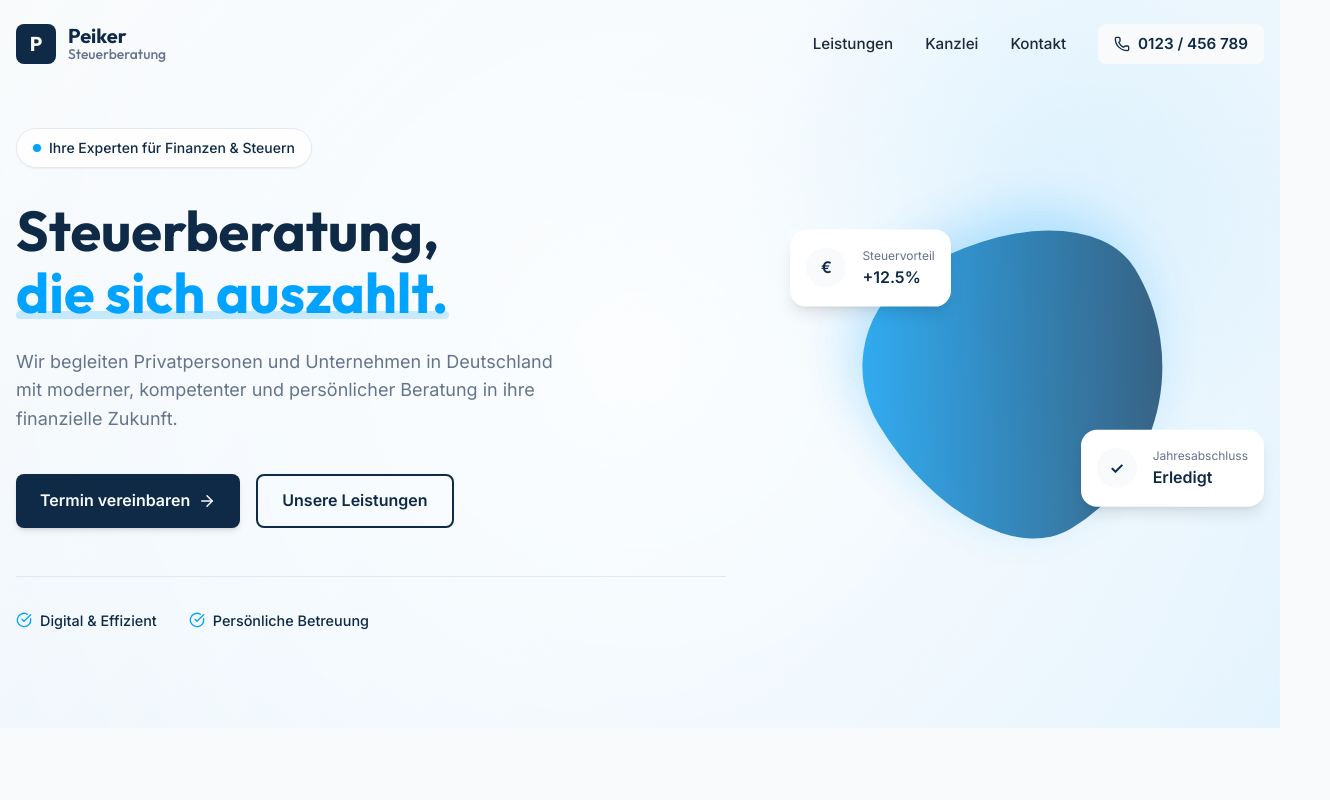
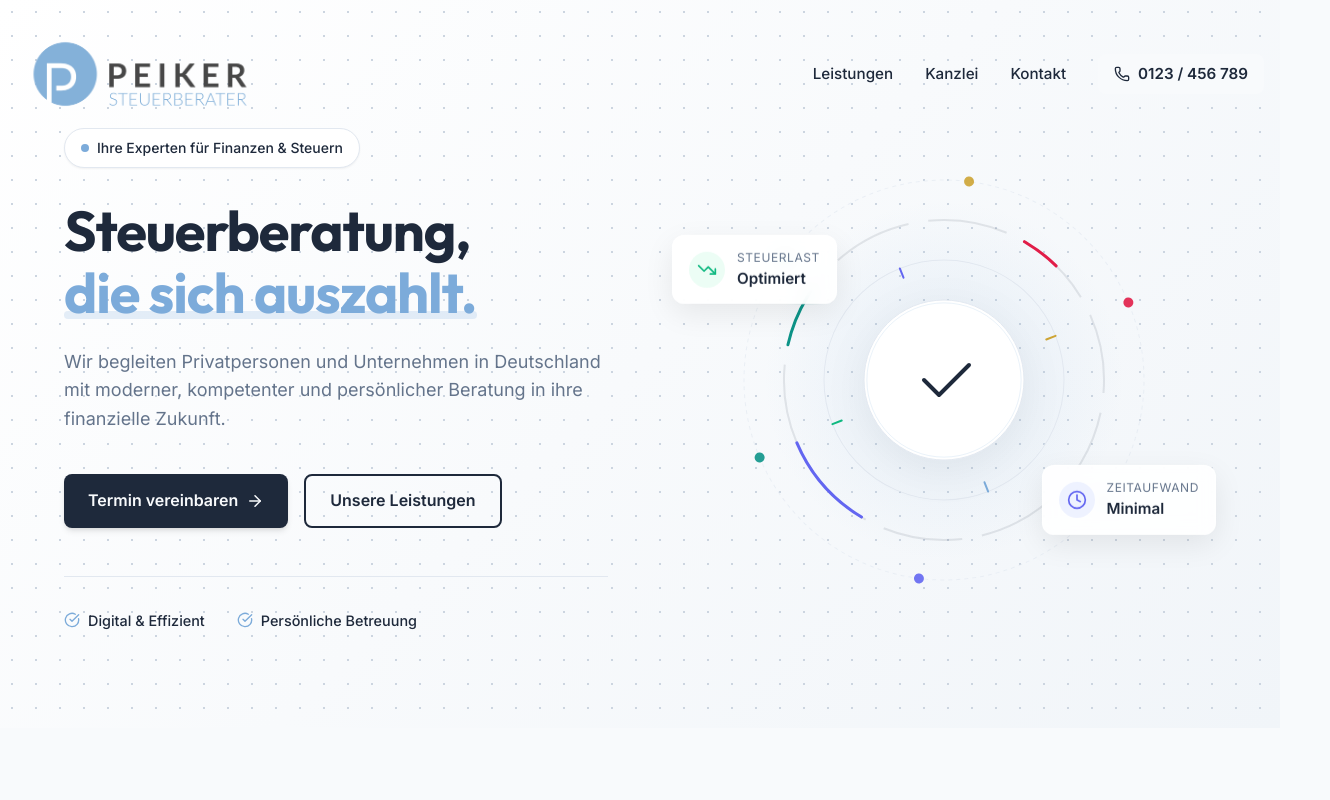
Before and after one commit to peiker-bit/Website, a React (Vite) app: page / in a window 1280 px wide. Shown: the top 800 px of the page, 1330 px wide, since content can reach past the window. Built offline with nearby package versions, Linux system fonts and the light colour scheme.

Commit message:
Update components and styles

```diff
--- a/src/components/About.jsx
+++ b/src/components/About.jsx
@@ -62,7 +62,7 @@ const About = () => {
                                 whileInView={{ scale: 1, opacity: 1, rotate: -5, x: 0, y: 0 }}
                                 viewport={{ once: true }}
                                 transition={{ duration: 0.5, delay: 0.2 }}
-                                className="stack-card bg-accent text-white offset-card"
+                                className="stack-card bg-secondary text-white offset-card"
                             >
                                 <h3>100%</h3>
                                 <p>Digital</p>
@@ -177,6 +177,7 @@ const About = () => {
 
         .bg-primary { background: var(--color-primary); }
         .bg-accent { background: var(--color-accent); }
+        .bg-secondary { background: var(--color-secondary); }
 
         .offset-card {
             position: absolute;
--- a/src/components/Footer.jsx
+++ b/src/components/Footer.jsx
@@ -1,4 +1,5 @@
 import React from 'react';
+import logo from '../assets/logo.png';
 
 const Footer = () => {
     return (
@@ -6,9 +7,8 @@ const Footer = () => {
             <div className="container">
                 <div className="footer-top">
                     <div className="footer-brand">
-                        <div className="logo-text">
-                            <span className="name">Peiker</span>
-                            <span className="sub">Steuerberatung</span>
+                        <div className="footer-logo">
+                            <img src={logo} alt="Peiker Steuerberater" className="logo-img-footer" />
                         </div>
                         <p>
                             Moderne Steuerberatung für eine<br />erfolgreiche Zukunft.
@@ -47,6 +47,7 @@ const Footer = () => {
             <style>{`
         .footer {
           background-color: var(--color-primary);
+          background-image: radial-gradient(circle at 50% 0%, rgba(13, 148, 136, 0.15) 0%, transparent 70%);
           color: var(--color-text-light);
           padding: 5rem 0 2rem;
         }
@@ -58,18 +59,17 @@ const Footer = () => {
           margin-bottom: 4rem;
         }
 
-        .footer-brand .name {
-            font-size: 1.5rem;
-            font-weight: 700;
-            display: block;
-        }
-
-        .footer-brand .sub {
-            font-size: 0.9rem;
-            color: rgba(255,255,255,0.7);
-            font-weight: 500;
+        .logo-img-footer {
+            height: 90px;
+            width: auto;
+            object-fit: contain;
+            background: white;
+            padding: 10px 15px;
+            border-radius: 8px;
+            opacity: 1;
             margin-bottom: 1rem;
-            display: block;
+            margin-left: 0;
+            box-shadow: 0 4px 6px rgba(0,0,0,0.1);
         }
 
         .footer-brand p {
--- a/src/components/Header.jsx
+++ b/src/components/Header.jsx
@@ -1,5 +1,6 @@
 import React, { useState, useEffect } from 'react';
 import { Menu, X, Phone, Mail } from 'lucide-react';
+import logo from '../assets/logo.png';
 
 const Header = () => {
   const [isScrolled, setIsScrolled] = useState(false);
@@ -17,11 +18,7 @@ const Header = () => {
     <header className={`header ${isScrolled ? 'scrolled' : ''}`}>
       <div className="container header-container">
         <div className="logo">
-                    <span className="logo-icon">P</span>
-                    <div className="logo-text">
-                        <span className="name">Peiker</span>
-                        <span className="sub">Steuerberatung</span>
-                    </div>
+          <img src={logo} alt="Peiker Steuerberater" className="logo-img" />
         </div>
 
         <nav className={`nav-links ${isMenuOpen ? 'open' : ''}`}>
@@ -66,42 +63,16 @@ const Header = () => {
           justify-content: space-between;
         }
 
+
         .logo {
           display: flex;
           align-items: center;
-          gap: 0.75rem;
-          font-family: var(--font-heading);
         }
 
-        .logo-icon {
-          width: 40px;
-          height: 40px;
-          background: var(--color-primary);
-          color: white;
-          display: flex;
-          align-items: center;
-          justify-content: center;
-          font-weight: 700;
-          font-size: 1.25rem;
-          border-radius: 8px;
-        }
-
-        .logo-text {
-          display: flex;
-          flex-direction: column;
-          line-height: 1.1;
-        }
-
-        .logo-text .name {
-          font-weight: 700;
-          color: var(--color-primary);
-          font-size: 1.25rem;
-        }
-
-        .logo-text .sub {
-          font-size: 0.875rem;
-          color: var(--color-text-muted);
-          font-weight: 500;
+        .logo-img {
+            height: 100px;
+            width: auto;
+            object-fit: contain;
         }
 
         .nav-links {
--- a/src/components/Hero.jsx
+++ b/src/components/Hero.jsx
@@ -1,5 +1,5 @@
 import React from 'react';
-import { ArrowRight, CheckCircle } from 'lucide-react';
+import { ArrowRight, CheckCircle, TrendingDown, Clock } from 'lucide-react';
 import { motion } from 'framer-motion';
 
 const Hero = () => {
@@ -88,50 +88,116 @@ const Hero = () => {
                 </div>
 
                 <div className="hero-visual">
-                    <motion.div
-                        animate={{
-                            borderRadius: ["30% 70% 70% 30% / 30% 30% 70% 70%", "70% 30% 30% 70% / 70% 70% 30% 30%", "30% 70% 70% 30% / 30% 30% 70% 70%"],
-                            rotate: [0, 180, 360],
-                        }}
-                        transition={{ duration: 15, repeat: Infinity, ease: "linear" }}
-                        className="abstract-shape"
-                    ></motion.div>
+                    <div className="cycle-container">
+                        <svg viewBox="0 0 500 500" className="digital-cycle">
+                            <defs>
+                                <radialGradient id="center-glow" cx="0.5" cy="0.5" r="0.5">
+                                    <stop offset="0%" stopColor="var(--color-accent)" stopOpacity="0.15" />
+                                    <stop offset="100%" stopColor="var(--color-accent)" stopOpacity="0" />
+                                </radialGradient>
+                            </defs>
 
-                    <motion.div
-                        initial={{ y: -20, opacity: 0 }}
-                        animate={{ y: 0, opacity: 1 }}
-                        transition={{ delay: 1.2, duration: 0.5 }}
-                    >
+                            {/* Center Glow Area */}
+                            <circle cx="250" cy="250" r="180" fill="url(#center-glow)" />
+
+                            {/* Outer Ring - Connection Points */}
+                            <motion.g
+                                style={{ transformOrigin: "250px 250px" }}
+                                animate={{ rotate: 360 }}
+                                transition={{ duration: 60, repeat: Infinity, ease: "linear" }}
+                            >
+                                <circle cx="250" cy="250" r="200" stroke="var(--color-border)" strokeWidth="1" fill="none" strokeDasharray="4 4" opacity="0.6" />
+                                {[0, 60, 120, 180, 240, 300].map((deg, i) => (
+                                    <circle key={i} cx={250 + 200 * Math.cos(deg * Math.PI / 180)} cy={250 + 200 * Math.sin(deg * Math.PI / 180)} r="5" fill={['var(--color-accent)', 'var(--color-indigo)', 'var(--color-secondary)', 'var(--color-emerald)', 'var(--color-gold)', 'var(--color-rose)'][i]} opacity="0.9" />
+                                ))}
+                            </motion.g>
+
+                            {/* Middle Ring - The "Locking" Mechanism */}
+                            <motion.g
+                                style={{ transformOrigin: "250px 250px" }}
+                                animate={{ rotate: [0, 120, 120, 240, 240, 360] }}
+                                transition={{
+                                    duration: 15,
+                                    repeat: Infinity,
+                                    ease: "easeInOut",
+                                    times: [0, 0.2, 0.4, 0.6, 0.8, 1]
+                                }}
+                            >
+                                <circle cx="250" cy="250" r="160" stroke="var(--color-primary)" strokeWidth="2" fill="none" strokeDasharray="80 20" opacity="0.1" />
+                                {/* Segments representing data blocks */}
+                                <circle cx="250" cy="250" r="160" stroke="var(--color-indigo)" strokeWidth="3" fill="none" strokeDasharray="100 905" strokeLinecap="round" />
+                                <circle cx="250" cy="250" r="160" stroke="var(--color-secondary)" strokeWidth="3" fill="none" strokeDasharray="60 945" strokeDashoffset="-200" strokeLinecap="round" />
+                                <circle cx="250" cy="250" r="160" stroke="var(--color-rose)" strokeWidth="3" fill="none" strokeDasharray="40 965" strokeDashoffset="-500" strokeLinecap="round" />
+                            </motion.g>
+
+                            {/* Inner Ring - Rapid Data Flow */}
+                            <motion.g
+                                style={{ transformOrigin: "250px 250px" }}
+                                animate={{ rotate: -360 }}
+                                transition={{ duration: 20, repeat: Infinity, ease: "linear" }}
+                            >
+                                <circle cx="250" cy="250" r="120" stroke="var(--color-border)" strokeWidth="1" fill="none" />
+                                <path d="M250,130 L250,140" stroke="var(--color-emerald)" strokeWidth="2" strokeLinecap="round" />
+                                <path d="M250,360 L250,370" stroke="var(--color-gold)" strokeWidth="2" strokeLinecap="round" />
+                                <path d="M130,250 L140,250" stroke="var(--color-accent)" strokeWidth="2" strokeLinecap="round" />
+                                <path d="M360,250 L370,250" stroke="var(--color-indigo)" strokeWidth="2" strokeLinecap="round" />
+                            </motion.g>
+
+                            {/* Center Icon - Dynamic Pulse */}
+                            <motion.g
+                                initial={{ scale: 0.8, opacity: 0 }}
+                                animate={{ scale: 1, opacity: 1 }}
+                                transition={{ duration: 1, delay: 0.2 }}
+                            >
+                                <circle cx="250" cy="250" r="80" fill="white" stroke="var(--color-border)" strokeWidth="1" className="center-circle" />
+                                <motion.circle
+                                    cx="250" cy="250" r="75"
+                                    stroke="var(--color-accent)" strokeWidth="1" fill="none" opacity="0.2"
+                                    animate={{ r: [75, 85, 75], opacity: [0.2, 0, 0.2] }}
+                                    transition={{ duration: 3, repeat: Infinity }}
+                                />
+                                {/* Shield/Check Icon */}
+                                <path d="M230 250 L245 265 L275 235" stroke="var(--color-primary)" strokeWidth="4" fill="none" strokeLinecap="round" strokeLinejoin="round" />
+                            </motion.g>
+                        </svg>
+
+                        {/* Floating Cards */}
                         <motion.div
-                            animate={{ y: [-10, 10, -10] }}
-                            transition={{ duration: 4, repeat: Infinity, ease: "easeInOut" }}
-                            className="card-float card-1"
+                            className="card-float card-optimize"
+                            initial={{ x: -20, opacity: 0 }}
+                            animate={{ x: 0, opacity: 1, y: [-5, 5, -5] }}
+                            transition={{
+                                x: { delay: 0.5, duration: 0.5 },
+                                y: { duration: 4, repeat: Infinity, ease: "easeInOut" }
+                            }}
                         >
-                            <div className="card-icon">€</div>
+                            <div className="card-icon icon-optimize" style={{ color: 'var(--color-emerald)', background: '#ECFDF5' }}>
+                                <TrendingDown size={20} />
+                            </div>
                             <div className="card-content">
-                                <div className="card-label">Steuervorteil</div>
-                                <div className="card-value">+12.5%</div>
+                                <div className="card-label">Steuerlast</div>
+                                <div className="card-value">Optimiert</div>
                             </div>
                         </motion.div>
-                    </motion.div>
 
-                    <motion.div
-                        initial={{ y: 20, opacity: 0 }}
-                        animate={{ y: 0, opacity: 1 }}
-                        transition={{ delay: 1.4, duration: 0.5 }}
-                    >
                         <motion.div
-                            animate={{ y: [10, -10, 10] }}
-                            transition={{ duration: 5, repeat: Infinity, ease: "easeInOut", delay: 0.5 }}
-                            className="card-float card-2"
+                            className="card-float card-secure"
+                            initial={{ x: 20, opacity: 0 }}
+                            animate={{ x: 0, opacity: 1, y: [5, -5, 5] }}
+                            transition={{
+                                x: { delay: 0.8, duration: 0.5 },
+                                y: { duration: 5, repeat: Infinity, ease: "easeInOut", delay: 1 }
+                            }}
                         >
-                            <div className="card-icon">✓</div>
+                            <div className="card-icon icon-secure" style={{ color: 'var(--color-indigo)', background: '#EEF2FF' }}>
+                                <Clock size={20} />
+                            </div>
                             <div className="card-content">
-                                <div className="card-label">Jahresabschluss</div>
-                                <div className="card-value">Erledigt</div>
+                                <div className="card-label">Zeitaufwand</div>
+                                <div className="card-value">Minimal</div>
                             </div>
                         </motion.div>
-                    </motion.div>
+                    </div>
                 </div>
             </div>
 
@@ -151,45 +217,23 @@ const Hero = () => {
           left: 0;
           width: 100%;
           height: 100%;
-          background: linear-gradient(135deg, #F8FAFC 0%, #E0F2FE 100%);
+          background-color: #F8FAFC;
+          background-image: radial-gradient(#CCD5E0 1px, transparent 1px), linear-gradient(135deg, #FFFFFF 0%, #F1F5F9 100%);
+          background-size: 24px 24px, 100% 100%;
+          background-position: 0 0, 0 0;
           z-index: -1;
-        }
-
-        /* Animated gradient overlay */
-        .hero-bg::after {
-            content: '';
-            position: absolute;
-            top: -50%;
-            left: -50%;
-            width: 200%;
-            height: 200%;
-            background: radial-gradient(circle, rgba(255,255,255,0.8), transparent 60%);
-            animation: rotateBg 20s linear infinite;
-        }
-
-        @keyframes rotateBg {
-             from { transform: rotate(0deg); }
-             to { transform: rotate(360deg); }
-        }
-
-        .hero-bg::before {
-          content: '';
-          position: absolute;
-          top: -10%;
-          right: -5%;
-          width: 50%;
-          height: 80%;
-          background: radial-gradient(circle, rgba(0, 163, 255, 0.15) 0%, rgba(255, 255, 255, 0) 70%);
-          border-radius: 50%;
         }
 
         .hero-container {
           display: grid;
-          grid-template-columns: 1.2fr 0.8fr;
+          grid-template-columns: 1fr 1fr;
           gap: 4rem;
           align-items: center;
           position: relative;
           z-index: 1;
+          max-width: 1200px;
+          margin: 0 auto;
+          padding: 0 1.5rem;
         }
 
         .badge {
@@ -197,7 +241,7 @@ const Hero = () => {
           align-items: center;
           gap: 0.5rem;
           padding: 0.5rem 1rem;
-          background: rgba(255, 255, 255, 0.8);
+          background: white;
           border: 1px solid var(--color-border);
           border-radius: 50px;
           font-size: 0.875rem;
@@ -218,6 +262,7 @@ const Hero = () => {
           font-size: 3.5rem;
           margin-bottom: 1.5rem;
           line-height: 1.1;
+          letter-spacing: -0.02em;
         }
 
         .text-highlight {
@@ -233,7 +278,8 @@ const Hero = () => {
            left: 0;
            width: 100%;
            height: 8px;
-           background: rgba(0, 163, 255, 0.2);
+           background: var(--color-accent);
+           opacity: 0.2;
            z-index: -1;
            border-radius: 4px;
         }
@@ -243,6 +289,7 @@ const Hero = () => {
           color: var(--color-text-muted);
           margin-bottom: 2.5rem;
           max-width: 540px;
+          line-height: 1.6;
         }
 
         .hero-actions {
@@ -267,64 +314,90 @@ const Hero = () => {
           font-size: 0.9rem;
         }
 
+        /* --- Digital Cycle Visual Styles --- */
         .hero-visual {
             position: relative;
-            height: 400px;
+            height: 500px;
             display: flex;
             justify-content: center;
             align-items: center;
         }
 
-        .abstract-shape {
-            width: 300px;
-            height: 300px;
-            background: linear-gradient(120deg, var(--color-primary), var(--color-accent));
-            opacity: 0.8;
-            box-shadow: 0 20px 50px rgba(0, 163, 255, 0.3);
+        .cycle-container {
+            position: relative;
+            width: 100%;
+            height: 100%;
+            display: flex;
+            justify-content: center;
+            align-items: center;
+        }
+
+        .digital-cycle {
+            width: 100%;
+            max-width: 500px;
+            height: auto;
+            overflow: visible;
+        }
+
+        .center-circle {
+            filter: drop-shadow(0 10px 20px rgba(0,0,0,0.05));
         }
 
         .card-float {
             position: absolute;
-            background: white;
-            padding: 1rem;
-            border-radius: var(--radius-lg);
-            box-shadow: var(--shadow-lg);
+            background: rgba(255, 255, 255, 0.9);
+            backdrop-filter: blur(8px);
+            padding: 0.75rem 1rem;
+            border-radius: 12px;
+            box-shadow: 0 10px 30px rgba(0,0,0,0.08);
+            border: 1px solid rgba(255,255,255,0.5);
             display: flex;
             align-items: center;
-            gap: 1rem;
+            gap: 0.75rem;
             z-index: 2;
         }
 
-        .card-1 {
-            top: 10%;
-            left: 0;
+        .card-optimize {
+            top: 20%;
+            left: 0%;
         }
 
-        .card-2 {
+        .card-secure {
             bottom: 20%;
-            right: 0;
+            right: 0%;
         }
 
         .card-icon {
-            width: 40px;
-            height: 40px;
-            background: var(--color-bg-light);
+            width: 36px;
+            height: 36px;
             border-radius: 50%;
             display: flex;
             align-items: center;
             justify-content: center;
-            font-weight: bold;
-            color: var(--color-primary);
+            font-size: 1.2rem;
+        }
+
+        .icon-optimize {
+            background: #F0FDFA; /* Teal tint */
+            color: var(--color-secondary);
+        }
+
+        .icon-secure {
+            background: #ECFDF5;
+            color: #059669;
         }
 
         .card-label {
             font-size: 0.75rem;
             color: var(--color-text-muted);
+            text-transform: uppercase;
+            letter-spacing: 0.05em;
         }
 
         .card-value {
             font-weight: 700;
             color: var(--color-primary);
+            font-size: 0.95rem;
         }
 
         @media (max-width: 968px) {
@@ -343,6 +416,19 @@ const Hero = () => {
                 font-size: 2.5rem;
             }
 
+            .hero-text {
+                margin-left: auto;
+                margin-right: auto;
+            }
+
+            .hero-actions {
+                justify-content: center;
+            }
+
+            .hero-trust {
+                justify-content: center;
+            }
+
             .hero-visual {
                 display: none;
             }
--- a/src/components/Services.jsx
+++ b/src/components/Services.jsx
@@ -7,32 +7,38 @@ const services = [
   {
     icon: <Calculator size={32} />,
     title: 'Steuererklärung',
-    desc: 'Professionelle Erstellung Ihrer Einkommensteuererklärung für Arbeitnehmer, Rentner und Vermieter.'
+    desc: 'Professionelle Erstellung Ihrer Einkommensteuererklärung für Arbeitnehmer, Rentner und Vermieter.',
+    color: 'var(--color-accent)' // Blue
   },
   {
     icon: <Briefcase size={32} />,
     title: 'Jahresabschluss',
-    desc: 'Erstellung von Jahresabschlüssen und Gewinnermittlungen nach Handels- und Steuerrecht.'
+    desc: 'Erstellung von Jahresabschlüssen und Gewinnermittlungen nach Handels- und Steuerrecht.',
+    color: 'var(--color-indigo)' // Indigo
   },
   {
     icon: <TrendingUp size={32} />,
     title: 'Finanzbuchhaltung',
-    desc: 'Digitale Buchführung mit DATEV Unternehmen online – effizient und papierlos.'
+    desc: 'Digitale Buchführung mit DATEV Unternehmen online – effizient und papierlos.',
+    color: 'var(--color-secondary)' // Teal
   },
   {
     icon: <Users size={32} />,
     title: 'Lohnbuchhaltung',
-    desc: 'Zuverlässige Lohn- und Gehaltsabrechnungen inkl. aller Meldungen.'
+    desc: 'Zuverlässige Lohn- und Gehaltsabrechnungen inkl. aller Meldungen.',
+    color: 'var(--color-emerald)' // Green
   },
   {
     icon: <PieChart size={32} />,
     title: 'Betriebswirtschaft',
-    desc: 'Analyse Ihrer Zahlen und Beratung zur Unternehmenssteuerung und Liquidität.'
+    desc: 'Analyse Ihrer Zahlen und Beratung zur Unternehmenssteuerung und Liquidität.',
+    color: 'var(--color-gold)' // Gold
   },
   {
     icon: <FileText size={32} />,
     title: 'Gründungsberatung',
-    desc: 'Starten Sie erfolgreich in die Selbstständigkeit mit unserem Gründer-Coaching.'
+    desc: 'Starten Sie erfolgreich in die Selbstständigkeit mit unserem Gründer-Coaching.',
+    color: 'var(--color-rose)' // Red/Pink
   }
 ];
 
@@ -76,12 +82,13 @@ const Services = () => {
               key={index}
               variants={item}
               className="service-card"
+              style={{ borderTopColor: service.color }}
               whileHover={{
                 y: -10,
                 boxShadow: "0 20px 25px -5px rgb(0 0 0 / 0.1), 0 8px 10px -6px rgb(0 0 0 / 0.1)"
               }}
             >
-              <div className="service-icon">{service.icon}</div>
+              <div className="service-icon" style={{ color: service.color }}>{service.icon}</div>
               <h3>{service.title}</h3>
               <p>{service.desc}</p>
             </motion.div>
@@ -126,6 +133,7 @@ const Services = () => {
           border: 1px solid transparent;
           position: relative;
           overflow: hidden;
+          border-top: 4px solid var(--color-accent);
         }
 
         .service-card:hover {
@@ -136,7 +144,6 @@ const Services = () => {
           width: 64px;
           height: 64px;
           background: var(--color-bg-light);
-          color: var(--color-primary);
           display: flex;
           align-items: center;
           justify-content: center;
--- a/src/index.css
+++ b/src/index.css
@@ -1,14 +1,21 @@
 :root {
   /* Colors */
-  --color-primary: #0E2A47;
-  --color-primary-light: #1A3C61;
-  --color-accent: #00A3FF;
-  --color-accent-hover: #0082CC;
+  --color-primary: #1E293B;
+  /* Slightly bluer dark grey for better harmony */
+  --color-primary-light: #334155;
+  --color-accent: #7CABDA;
+  --color-accent-hover: #5A9BCF;
+  --color-secondary: #0D9488;
+  /* Teal */
+  --color-indigo: #6366F1;
+  --color-emerald: #10B981;
+  --color-rose: #E11D48;
   --color-gold: #CDA434;
   --color-text-main: #1E293B;
   --color-text-muted: #64748B;
   --color-text-light: #F8FAFC;
   --color-bg-light: #F8FAFC;
+  /* Back to neutral */
   --color-bg-white: #FFFFFF;
   --color-border: #E2E8F0;
 
@@ -31,7 +38,9 @@
   --radius-lg: 1rem;
 }
 
-*, *::before, *::after {
+*,
+*::before,
+*::after {
   box-sizing: border-box;
   margin: 0;
   padding: 0;
@@ -45,7 +54,12 @@ body {
   -webkit-font-smoothing: antialiased;
 }
 
-h1, h2, h3, h4, h5, h6 {
+h1,
+h2,
+h3,
+h4,
+h5,
+h6 {
   font-family: var(--font-heading);
   color: var(--color-primary);
   line-height: 1.2;
@@ -80,9 +94,17 @@ img {
   padding: var(--spacing-lg) 0;
 }
 
-.text-center { text-align: center; }
-.text-primary { color: var(--color-primary); }
-.text-accent { color: var(--color-accent); }
+.text-center {
+  text-align: center;
+}
+
+.text-primary {
+  color: var(--color-primary);
+}
+
+.text-accent {
+  color: var(--color-accent);
+}
 
 /* Buttons */
 .btn {
```
Also changed, not shown: src/assets/logo.png (added). Lines whose indentation alone changed are shown as unchanged.
